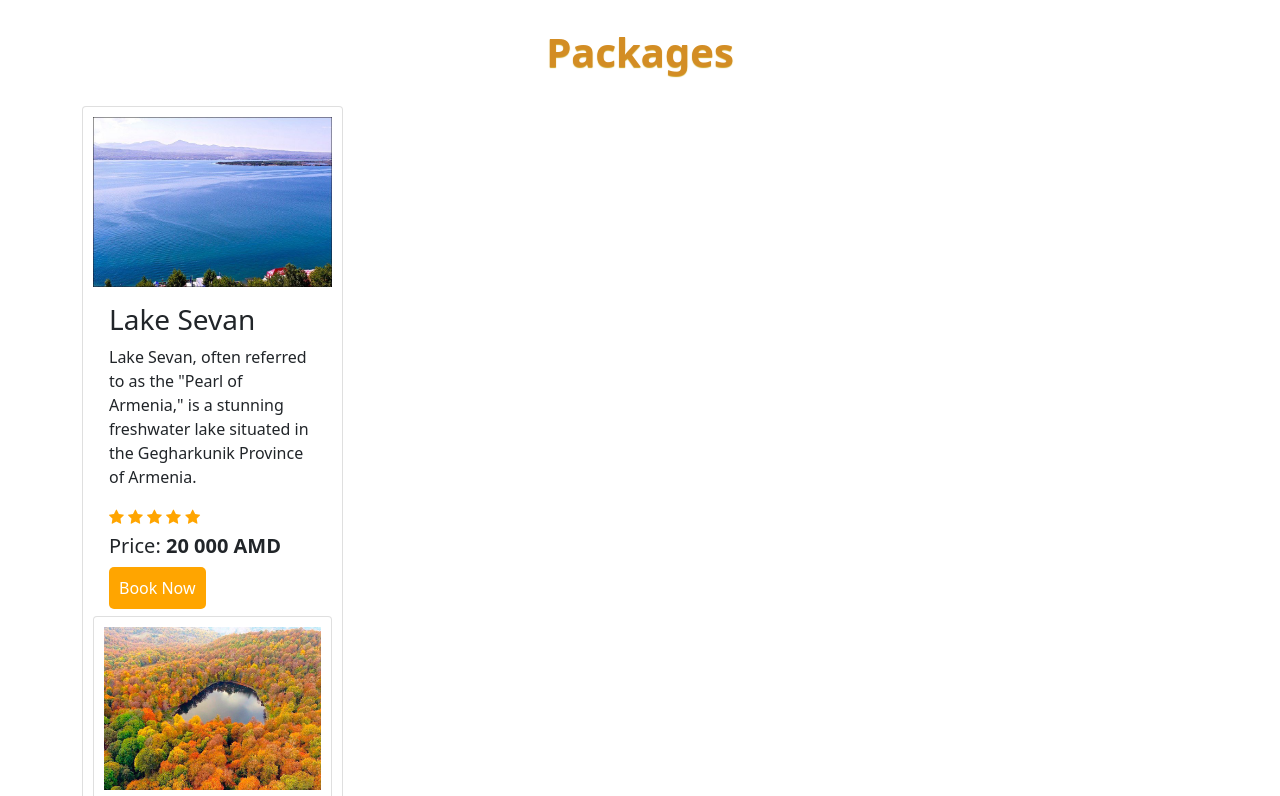
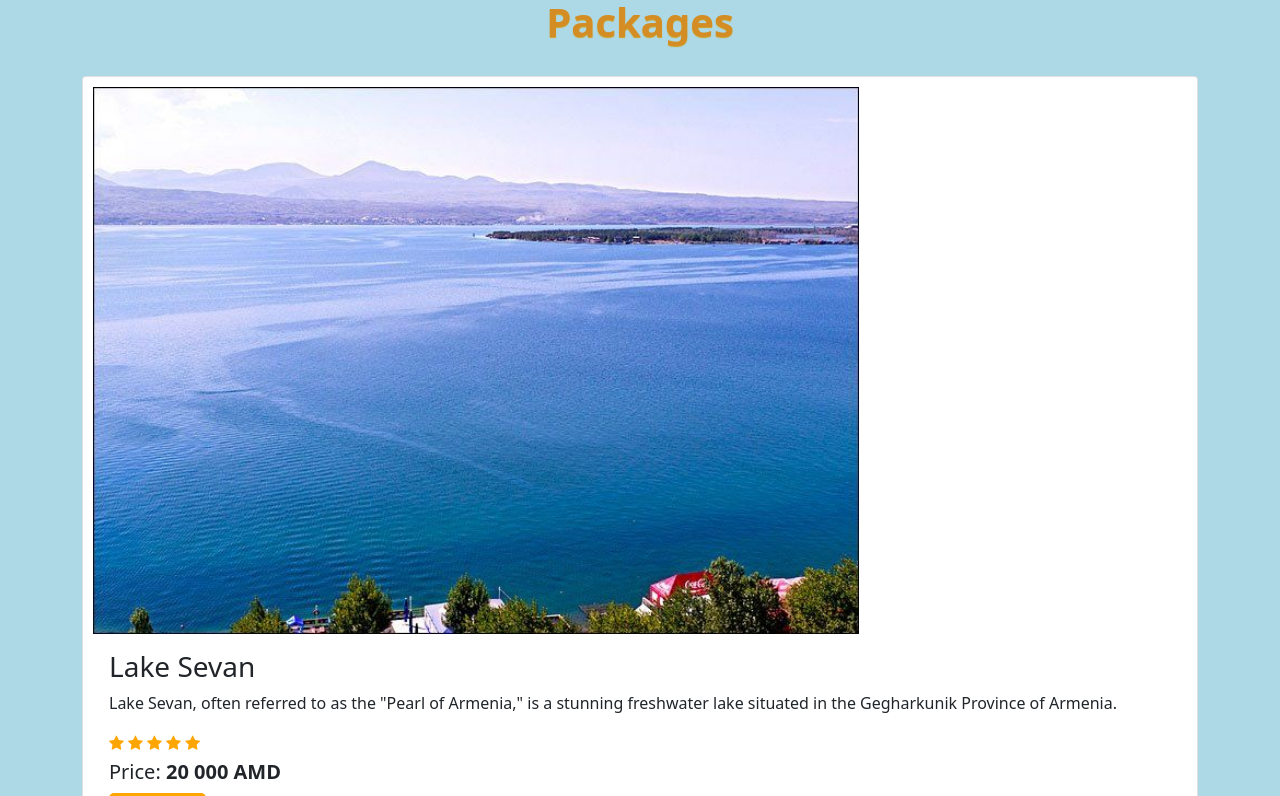
Before and after one commit to Surenarmenia/Suren-Arabachyan, a plain HTML site: page Suren_arabachyan/index.html in a window 1280 px wide. Shown: the part 1204-2000 px from the top of the page. Drawn offline with nearby package versions, Linux system fonts and the light colour scheme.

Commit message:
packages.updated

```diff
--- a/Suren_arabachyan/css/style.css
+++ b/Suren_arabachyan/css/style.css
@@ -124,14 +124,44 @@
 }
 
 
-.container .box {
-    display: grid;
-    grid-template-columns: 50px 50px 50px;
-    padding: 10px;
+/* Section Packages Start */
+
+.packages {
+    background-color: lightblue;
+
 }
 
+/* .column {
+    float: left;
+    width: 25%;
+    padding: 0;
+} */
 
-/* Section Packages Start */
+/* .row {
+    content: "";
+    display: grid;
+    grid-template-columns: 30px 30px 30px;
+    padding: 10px;
+    gap: 10px;
+} */
+
+.column {
+    width: 100%;
+    margin-top: 30px;
+
+
+}
+
+.card {
+    padding: 16px;
+    text-align: left;
+}
+
+.photo {
+    height: 80%;
+    width: 70%;
+}
+
 
 .card {
     display: grid;
@@ -142,7 +172,7 @@
 
 .main-txt h1 {
     text-align: center;
-    margin-top: 30px;
+    margin-top: 0px;
     font-weight: 600;
     color: #d38d24;
     text-shadow: 0px 1px 1px rgb(206, 160, 34);
--- a/Suren_arabachyan/index.html
+++ b/Suren_arabachyan/index.html
@@ -143,9 +143,10 @@
             </div>
 
             <div class="row" style="margin-top: 30px;">
-                <div class="col-md-3 py-2 py-md-0">
+                <div class="column">
+                    <!-- <div class="col-md-3 py-2 py-md-0"> -->
                     <div class="card">
-                        <img src="./photos/Sevan.jpg">
+                        <img src="./photos/Sevan.jpg" class="photo">
                         <div class="card-body">
                             <h3> Lake Sevan </h3>
                             <p> Lake Sevan, often referred to as the "Pearl of Armenia," is a stunning freshwater lake
@@ -164,12 +165,13 @@
                         </div>
 
                         <!-- <div class="col-md-3 py-2 py-md-0"> -->
-
+                        <div class="column">
                             <div class="card">
-                            <img src="./photos/Gosh_lake_size.jpg" alt="Gosh Lake" class="secondphoto">
+                                <img src="./photos/Gosh_lake_size.jpg" alt="Gosh Lake" class="photo">
                                 <div class="card-body">
                                     <h3> Lake Gosh </h3>
-                                <p> Lake Gosh, located in Tavush region mountains and surrounded with forests. </p>
+                                    <p> Lake Gosh, located in Tavush region mountains and surrounded with forests.
+                                    </p>
                                     <div class="star">
                                         <i class="fa fa-star" aria-hidden="true"></i>
                                         <i class="fa fa-star" aria-hidden="true"></i>
@@ -184,12 +186,13 @@
                                 </div>
 
                                 <!-- <div class="col-md-3 py-2 py-md-0"> -->
-
+                                <div class="column">
                                     <div class="card">
-                                <img src="./photos/Noravank__fused.webp">
+                                        <img src="./photos/Noravank__fused.webp" class="photo">
                                         <div class="card-body">
                                             <h3> Noravanq Monastry </h3>
-                                    <p> Noravanq is a 13th-century Armenian monastery located in Vayots Dzor region.
+                                            <p> Noravanq is a 13th-century Armenian monastery located in Vayots Dzor
+                                                region.
                                             </p>
                                             <div class="star">
                                                 <i class="fa fa-star" aria-hidden="true"></i>
```
Lines whose indentation alone changed are shown as unchanged.
